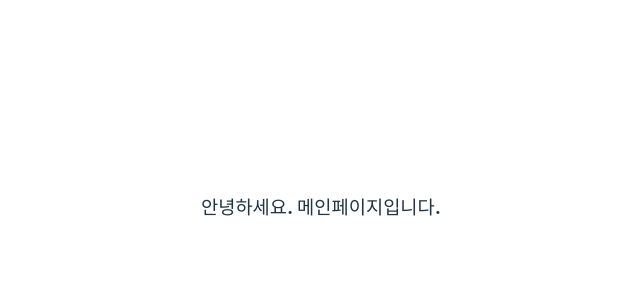
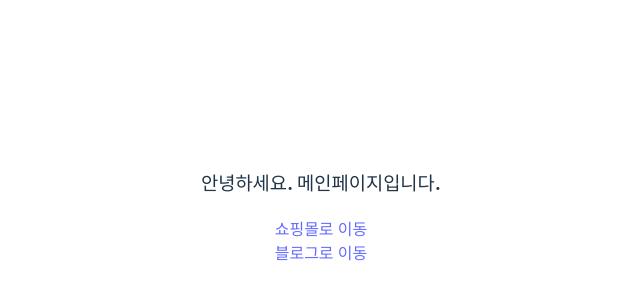
Before and after one commit to snghyun331/elice-ecobucks, a React (Vite) app in the folder front/: page / in a window 1280 px wide. Shown: the part 192-492 px from the top of the page, without its empty margins (319-959 px from the left). Built offline with nearby package versions, Linux system fonts and the light colour scheme.

Commit message:
Feat: 블로그페이지, 라우터 추가

```diff
--- a/front/src/Router.jsx
+++ b/front/src/Router.jsx
@@ -1,12 +1,15 @@
 import { BrowserRouter, Route, Routes } from "react-router-dom";
 import HomePage from "./pages/HomePage/HomePage";
 import Mall from "./pages/Mall/Mall";
+import Blog from "./pages/Blog/Blog";
+
 const Router = () => {
   return (
     <BrowserRouter>
       <Routes>
         <Route path="/" element={<HomePage />} />
         <Route path="/mall" element={<Mall />} />
+        <Route path="/blog" element={<Blog />} />
       </Routes>
     </BrowserRouter>
   );
--- /dev/null
+++ b/front/src/pages/Blog/Blog.jsx
@@ -0,0 +1,9 @@
+const Blog = () => {
+  return (
+    <>
+      <h3>블로그페이지.</h3>
+    </>
+  );
+};
+
+export default Blog;
--- a/front/src/pages/HomePage/HomePage.jsx
+++ b/front/src/pages/HomePage/HomePage.jsx
@@ -1,7 +1,11 @@
+import { Link } from "react-router-dom";
 const HomePage = () => {
   return (
     <>
       <h3>안녕하세요. 메인페이지입니다.</h3>
+      <Link to="/mall">쇼핑몰로 이동</Link>
+      <br />
+      <Link to="/blog">블로그로 이동</Link>
     </>
   );
 };
```
